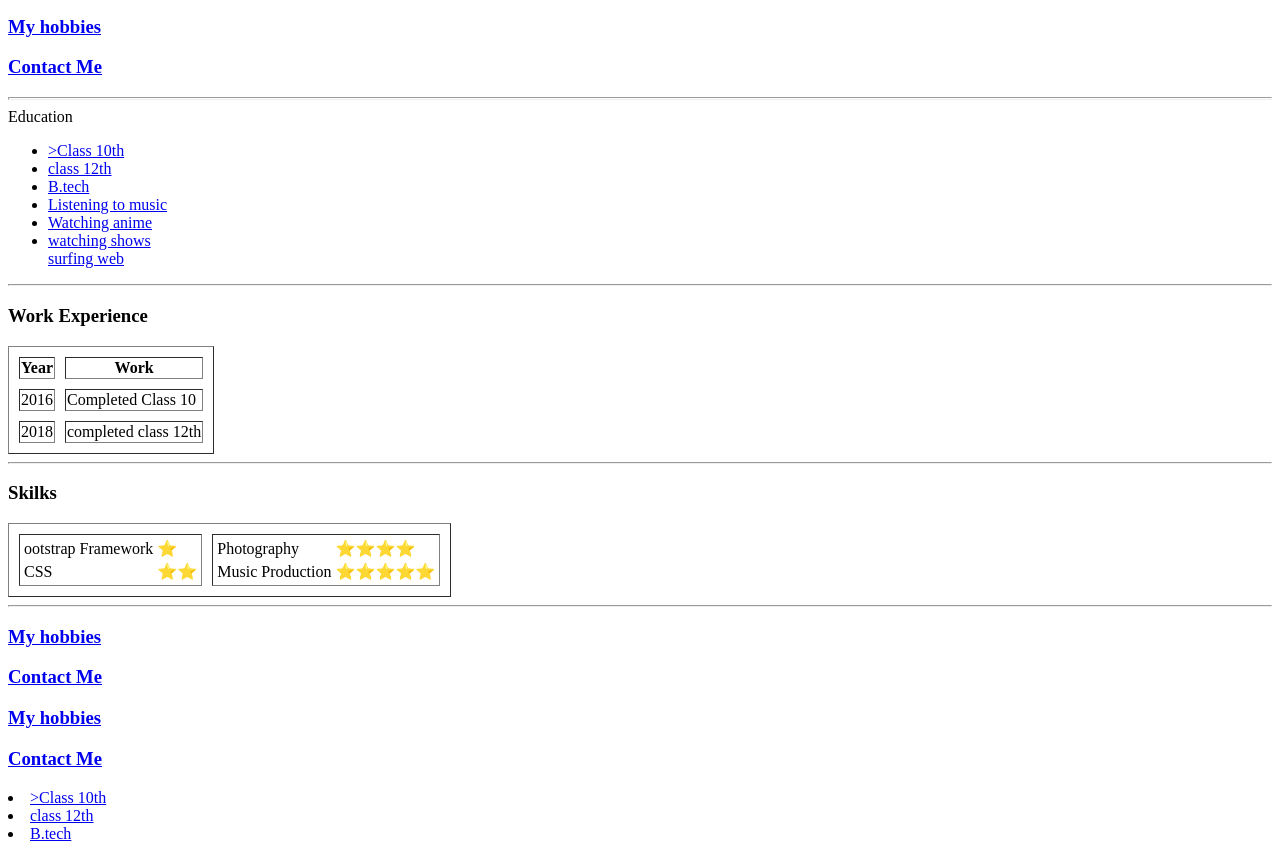
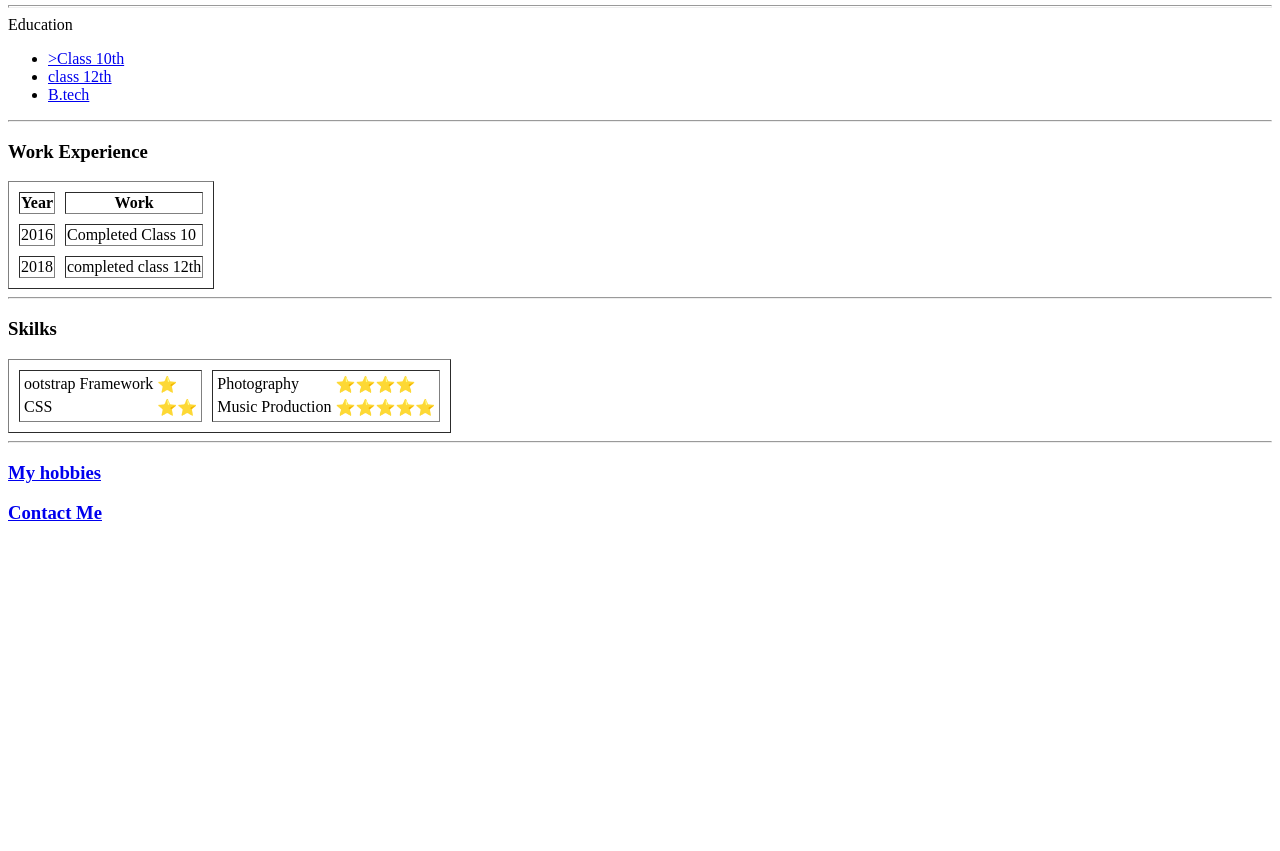
Before and after one commit to negiakhil2000/cv, a plain HTML site: page index.html in a window 1280 px wide. Shown: the part 357-1208 px from the top of the page. After the commit the page ends 900 px from the top, so only its background shows below. Drawn offline with Linux system fonts and the light colour scheme.

Commit message:
Update index.html

```diff
--- a/index.html
+++ b/index.html
@@ -17,23 +17,12 @@
         <p> im a student  and i❣ anime and music</p></td>
     </tr>
   </table>
-
-  <h3><a href="D:\Web development\Web Development\HTML-First Site\My hobbies.html">My hobbies</a></h3>
-<h3><a href="contact me.html">Contact Me</a></h3>
-
-
     <hr size="3"❣
     <h3>Education</h3>
     <ul type="disc"> <!--types are disc , square , circle-->
         <li><a href="http://davsec49.org.in/">>Class 10th</a</li>
         <li><a href="http://davsec49.org.in">class 12th</a></li>
         <li><a href="https://www.dituniversity.edu.in/">B.tech</a></li>
-
-          <li><a href="https://www.spotify.com/in/">Listening to music</a></li>
-      <li><a href="https://animeheaven.ru/">Watching anime</a></li>
-      <li><a href="https://www.netflix.com/in/">watching shows</a></li
-      <li><a href="https://www.google.com/in/">surfing web</a></li>
-
   </ul>
   <hr>
   <h3>Work Experience</h3>
@@ -102,14 +91,5 @@
 <hr>
 <h3><a href="D:\Web development\Web Development\HTML-First Site\My hobbies.html">My hobbies</a></h3>
 <h3><a href="contact me.html">Contact Me</a></h3>
-
-          <h3><a href="D:\Web development\Web Development\HTML-First Site\My hobbies.html">My hobbies</a></h3>
-<h3><a href="contact me.html">Contact Me</a></h3>
-
-
-           <li><a href="http://davsec49.org.in/">>Class 10th</a</li>
-        <li><a href="http://davsec49.org.in">class 12th</a></li>
-        <li><a href="https://www.dituniversity.edu.in/">B.tech</a></li>
-
 </body>
 </html>
```
